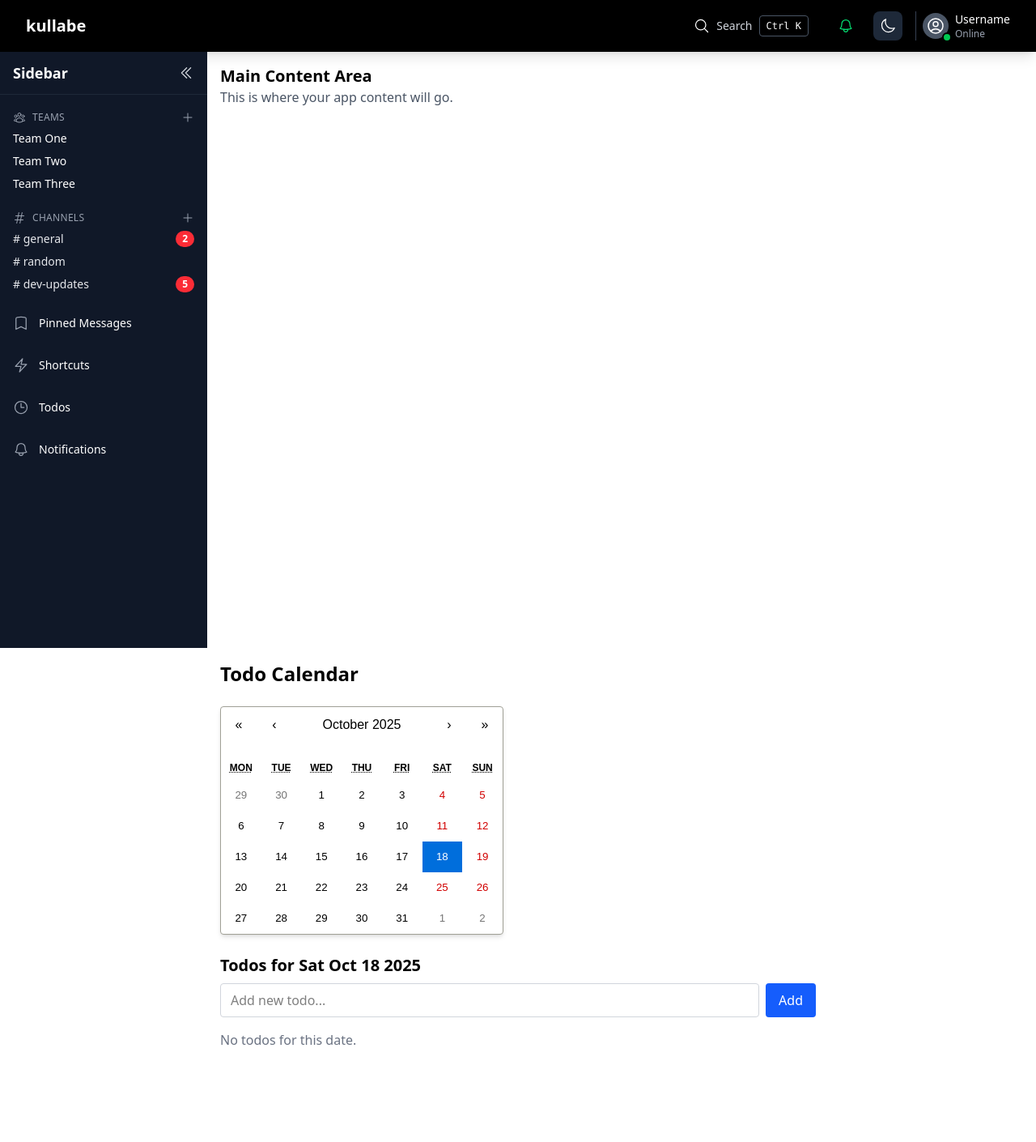
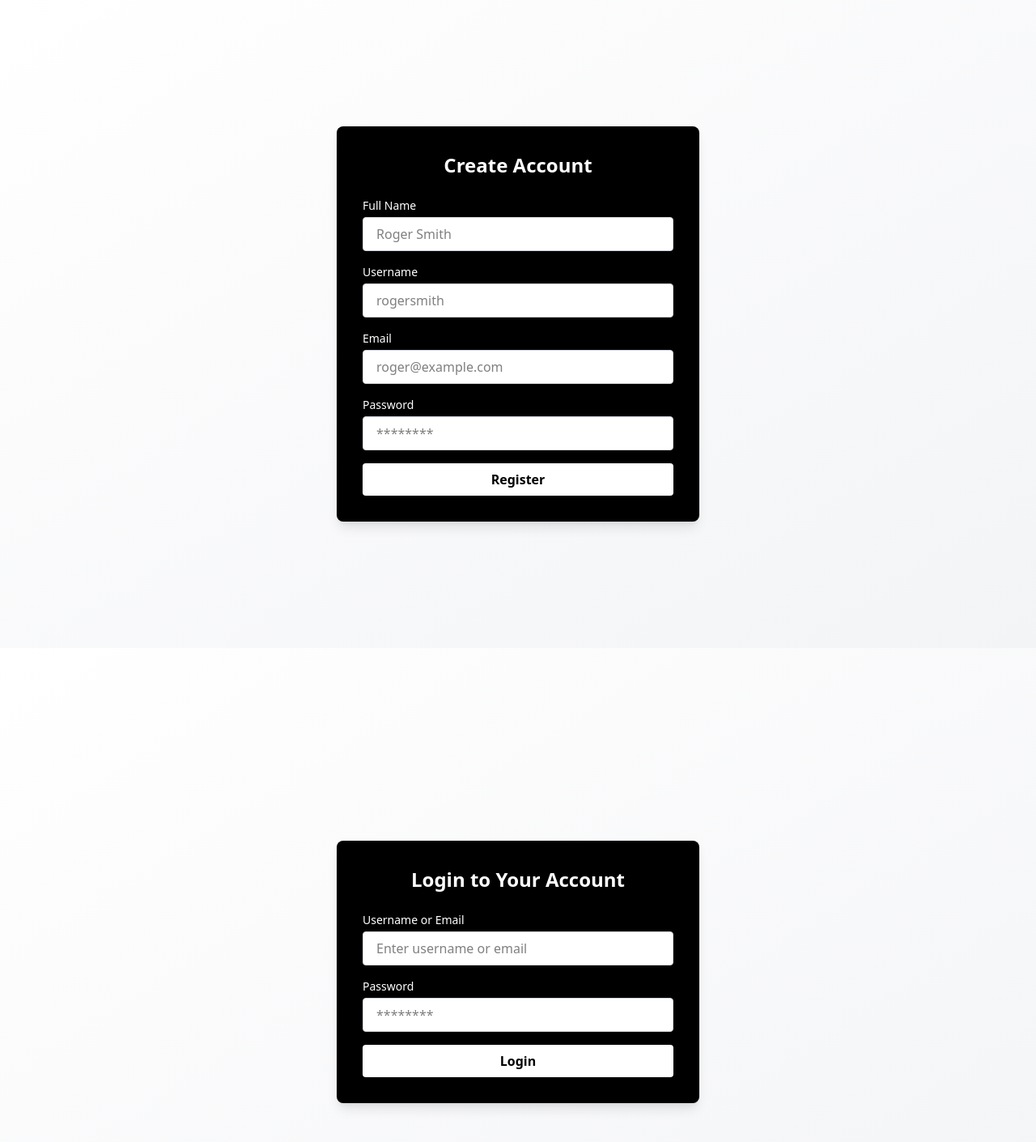
Before and after one commit to SriragHariharan/Kubenine-Hackathon-Collab, a React (Vite) app: page /login in a window 1280 px wide. Shown: the top 1410 px of the page at 81% size. Before the commit the page ends 1312 px from the top, so only its background shows below. Built offline with nearby package versions, Linux system fonts and the light colour scheme.

Commit message:
Feat(UI): Added login and signup pages. Added form validation using React Hook Form.

```diff
--- a/package.json
+++ b/package.json
@@ -15,6 +15,7 @@
     "react": "^19.1.1",
     "react-calendar": "^6.0.0",
     "react-dom": "^19.1.1",
+    "react-hook-form": "^7.65.0",
     "tailwindcss": "^4.1.14"
   },
   "devDependencies": {
--- a/src/App.jsx
+++ b/src/App.jsx
@@ -3,14 +3,18 @@ import Navbar from './components/Navbar'
 import Sidebar from './components/Sidebar'
 import CalendarPage from './components/AvailabilityPage'
 import TodosPage from './components/TodosPage'
+import SignupForm from './components/SignupForm'
+import LoginForm from './components/LoginForm'
 
 function App() {
   return (
     <>
-      <Navbar />
+      {/* <Navbar />
       <Sidebar />
-      {/* <CalendarPage /> */}
-      <TodosPage />
+      <CalendarPage />
+      <TodosPage /> */}
+      <SignupForm />
+      <LoginForm />
     </>
   )
 }
--- /dev/null
+++ b/src/components/LoginForm.jsx
@@ -0,0 +1,69 @@
+import React from 'react';
+import { useForm } from 'react-hook-form';
+
+const LoginForm = () => {
+  const {
+    register,
+    handleSubmit,
+    formState: { errors }
+  } = useForm();
+
+  const onSubmit = (data) => {
+    // TODO: Add login API logic here
+    console.log('Login Data:', data);
+  };
+
+  return (
+    <div className="min-h-screen bg-gradient-to-br from-white to-gray-100 flex items-center justify-center px-4">
+      <div className="bg-black text-white rounded-lg shadow-lg w-full max-w-md p-8 space-y-6">
+        <h2 className="text-2xl font-bold text-center">Login to Your Account</h2>
+
+        <form onSubmit={handleSubmit(onSubmit)} className="space-y-4">
+          {/* Username or Email */}
+          <div>
+            <label htmlFor="identifier" className="block mb-1 text-sm">Username or Email</label>
+            <input
+              type="text"
+              id="identifier"
+              placeholder="Enter username or email"
+              {...register('identifier', {
+                required: 'Username or email is required'
+              })}
+              className="w-full px-4 py-2 rounded bg-white text-black border border-gray-300 focus:outline-none"
+            />
+            {errors.identifier && (
+              <p className="text-red-400 text-sm mt-1">{errors.identifier.message}</p>
+            )}
+          </div>
+
+          {/* Password */}
+          <div>
+            <label htmlFor="password" className="block mb-1 text-sm">Password</label>
+            <input
+              type="password"
+              id="password"
+              placeholder="********"
+              {...register('password', {
+                required: 'Password is required'
+              })}
+              className="w-full px-4 py-2 rounded bg-white text-black border border-gray-300 focus:outline-none"
+            />
+            {errors.password && (
+              <p className="text-red-400 text-sm mt-1">{errors.password.message}</p>
+            )}
+          </div>
+
+          {/* Submit Button */}
+          <button
+            type="submit"
+            className="w-full bg-white text-black font-semibold py-2 rounded hover:bg-gray-200 transition"
+          >
+            Login
+          </button>
+        </form>
+      </div>
+    </div>
+  );
+};
+
+export default LoginForm;
--- /dev/null
+++ b/src/components/SignupForm.jsx
@@ -0,0 +1,116 @@
+import React from 'react';
+import { useForm } from 'react-hook-form';
+
+const SignupForm = () => {
+  const {
+    register,
+    handleSubmit,
+    formState: { errors },
+  } = useForm();
+
+  const onSubmit = (data) => {
+    // submission logic can be added later
+    console.log('Form data:', data);
+  };
+
+  return (
+    <div className="min-h-screen bg-gradient-to-br from-white to-gray-100 flex items-center justify-center px-4">
+      <div className="bg-black text-white rounded-lg shadow-lg w-full max-w-md p-8 space-y-6">
+        <h2 className="text-2xl font-bold text-center">Create Account</h2>
+
+        <form onSubmit={handleSubmit(onSubmit)} className="space-y-4">
+          {/* Full Name */}
+          <div>
+            <label htmlFor="name" className="block mb-1 text-sm">Full Name</label>
+            <input
+              type="text"
+              id="name"
+              placeholder="Roger Smith"
+              {...register('name')}
+              className="w-full px-4 py-2 rounded bg-white text-black border border-gray-300 focus:outline-none"
+            />
+          </div>
+
+          {/* Username */}
+          <div>
+            <label htmlFor="username" className="block mb-1 text-sm">Username</label>
+            <input
+              type="text"
+              id="username"
+              placeholder="rogersmith"
+              {...register('username', { required: 'Username is required' })}
+              className="w-full px-4 py-2 rounded bg-white text-black border border-gray-300 focus:outline-none"
+            />
+            {errors.username && (
+              <p className="text-red-400 text-sm mt-1">{errors.username.message}</p>
+            )}
+          </div>
+
+          {/* Email */}
+          <div>
+            <label htmlFor="email" className="block mb-1 text-sm">Email</label>
+            <input
+              type="email"
+              id="email"
+              placeholder="roger@example.com"
+              {...register('email', {
+                required: 'Email is required',
+                pattern: {
+                  value: /^\S+@\S+$/i,
+                  message: 'Enter a valid email',
+                },
+              })}
+              className="w-full px-4 py-2 rounded bg-white text-black border border-gray-300 focus:outline-none"
+            />
+            {errors.email && (
+              <p className="text-red-400 text-sm mt-1">{errors.email.message}</p>
+            )}
+          </div>
+
+          {/* Password */}
+          <div>
+            <label htmlFor="pass" className="block mb-1 text-sm">Password</label>
+            <input
+              type="password"
+              id="pass"
+              placeholder="********"
+              {...register('pass', {
+                required: 'Password is required',
+                minLength: {
+                  value: 6,
+                  message: 'Password must be at least 6 characters',
+                },
+              })}
+              className="w-full px-4 py-2 rounded bg-white text-black border border-gray-300 focus:outline-none"
+            />
+            {errors.pass && (
+              <p className="text-red-400 text-sm mt-1">{errors.pass.message}</p>
+            )}
+          </div>
+
+          {/* Secret URL (optional) */}
+          {/* <div>
+            <label htmlFor="secretURL" className="block mb-1 text-sm">Secret URL (optional)</label>
+            <input
+              type="text"
+              id="secretURL"
+              placeholder="Jjwjg6gouWLXhMGKW"
+              {...register('secretURL')}
+              className="w-full px-4 py-2 rounded bg-white text-black border border-gray-300 focus:outline-none"
+            />
+          </div> */}
+
+          {/* Submit Button */}
+          <button
+            type="submit"
+            className="w-full bg-white text-black font-semibold py-2 rounded hover:bg-gray-200 transition"
+          >
+            Register
+          </button>
+        </form>
+      </div>
+    </div>
+  );
+};
+
+export default SignupForm;
```
Also changed, not shown: 1 other file (tests, documents, lock files or other folders).
